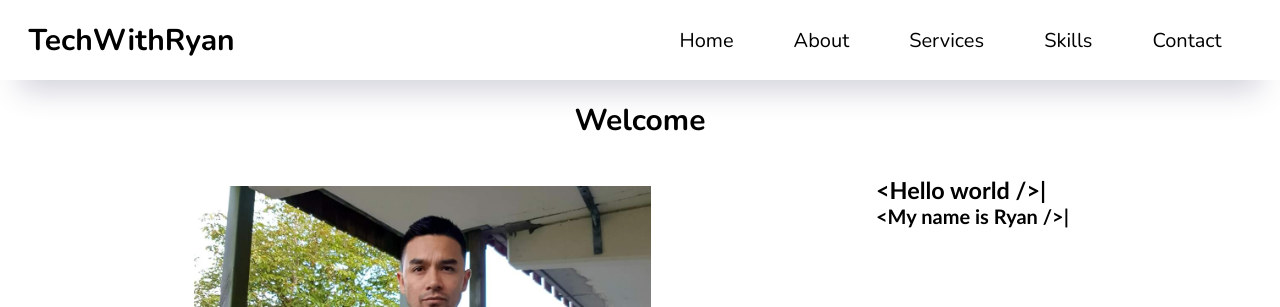
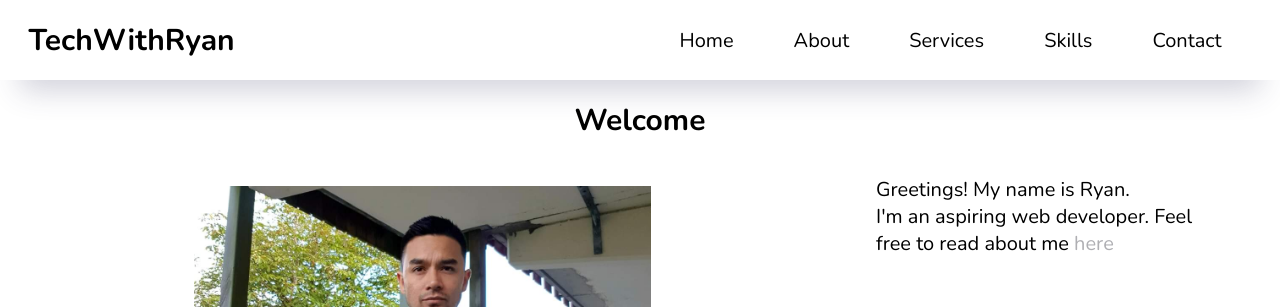
Before and after one commit to TechWithRyan/Music-app, a React (Vite) app: page / in a window 1280 px wide. Shown: the top 307 px of the page. Built offline with nearby package versions, Linux system fonts and the light colour scheme.

Commit message:
removed typical

```diff
--- a/src/components/Home.css
+++ b/src/components/Home.css
@@ -15,6 +15,11 @@
 .hero h1 {
     text-align: center;
     font-size: 30px;
+}
+
+a:hover {
+    color: rgb(46, 97, 236);
+    transition: 0.5s ease-in-out;
 }
 
 .typical {
--- a/src/components/Home.jsx
+++ b/src/components/Home.jsx
@@ -1,5 +1,5 @@
 import React, { Component } from 'react'
-import Typical from 'react-typical'
+/* import Typical from 'react-typical' */
 import { Link } from 'react-router-dom'
 import ryan from "../assets/ryan.jpg"
 import "./Home.css"
@@ -16,7 +16,7 @@ const Home = () => {
         </section>
 
         <section className='right'>
-    <Typical
+    {/* <Typical
         steps={['<Hello world />', 5000, 'I`m an aspiring web developer 😊', 10000]}
         loop={3}
         wrapper="h1" className="typical-h1"
@@ -25,10 +25,10 @@ const Home = () => {
         steps={['<My name is Ryan />', 5000, 'Feel free to read about me...', 10000]}
         loop={3}
         wrapper="p" className="typical"
-      />
+      /> */}
 
 
-         {/*  <p>Greetings! My name is Ryan.</p><p>I'm an aspiring web developer. Feel free to read about me <Link to="/about"><li>here</li></Link></p> */}
+          <p>Greetings! My name is Ryan.</p><p>I'm an aspiring web developer. Feel free to read about me <Link to="/about">here</Link></p>
 
         </section>
 
--- a/src/components/Navbar.css
+++ b/src/components/Navbar.css
@@ -33,9 +33,9 @@ li {
   width: 75%;
 }
 
-.nav-links:hover {
-  color: rgb(14, 85, 199);
-  transition: 1s ease-in-out;
+li:hover {
+  color: rgb(16, 112, 238);
+  transition: 0.5s ease-in-out;
 }
 
 .nav-links li {
```
